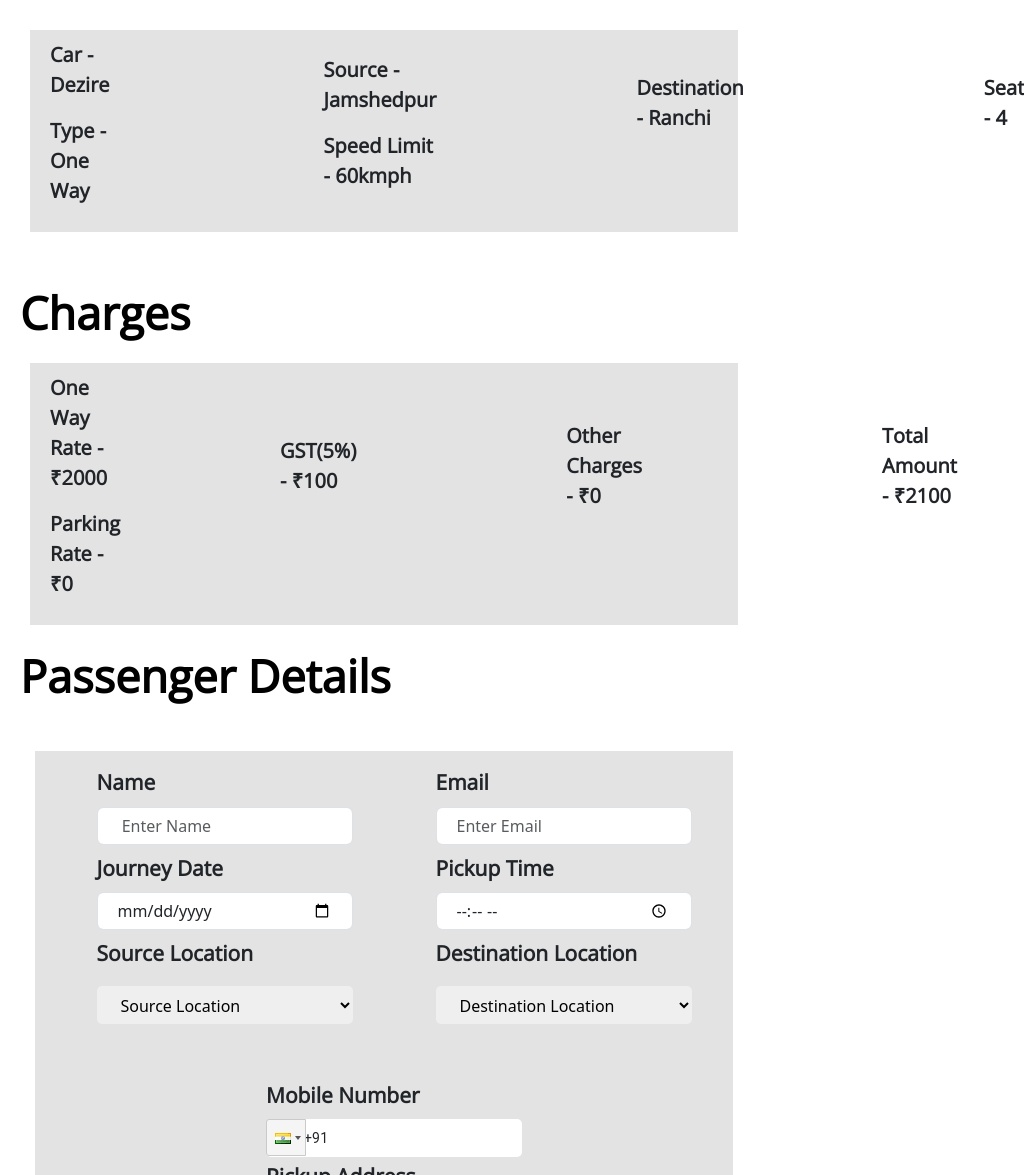
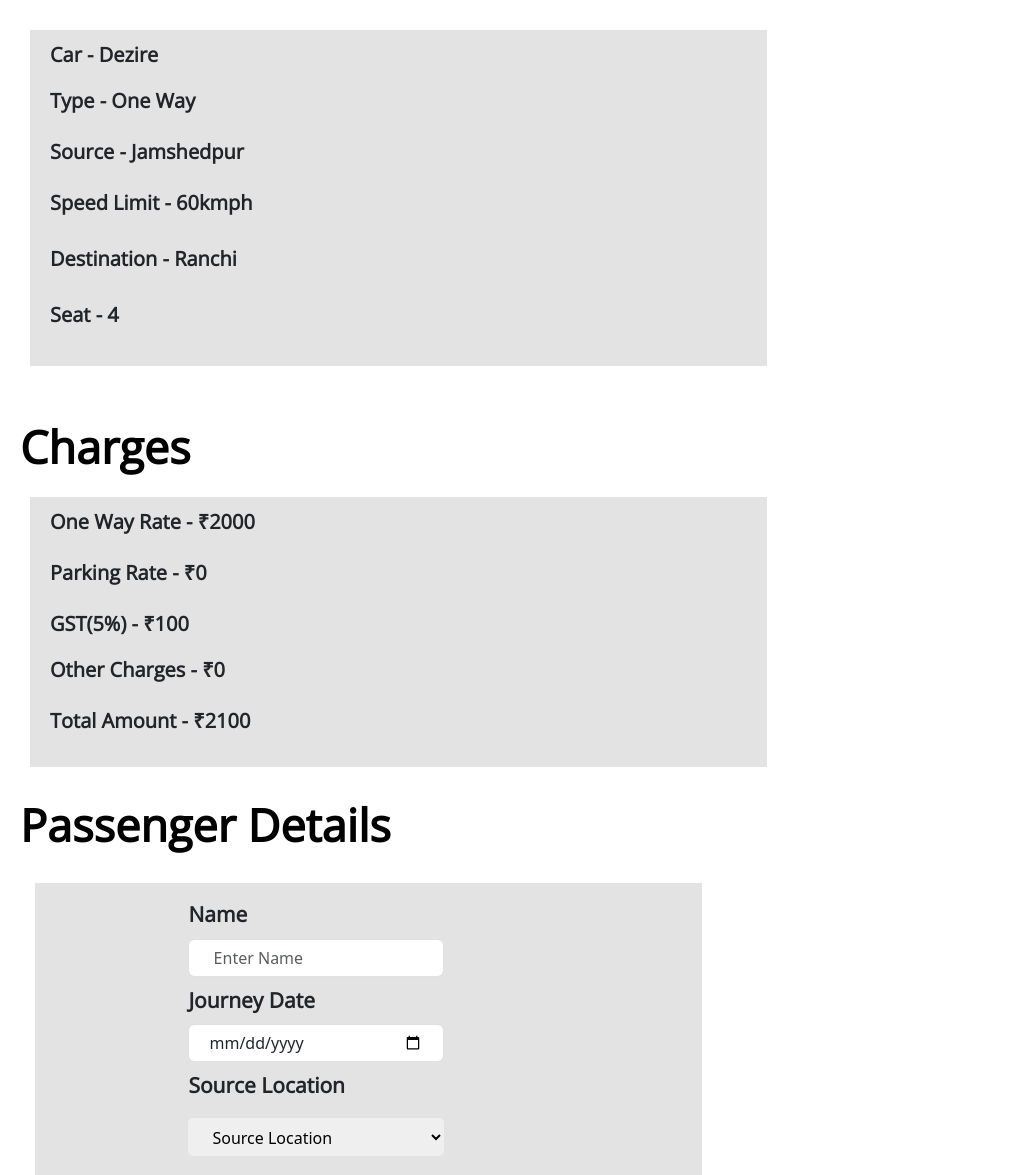
Before and after one commit to adarshraj26/Deep-Travels, a React (Create React App) app: page /VehicleDetails in a window 768 px wide. Shown: the part 141-1316 px from the top of the page, 1024 px wide, since content can reach past the window. Built offline with nearby package versions, Linux system fonts and the light colour scheme.

Commit message:
tav view

```diff
--- a/src/Components/Homepage/testimonial.js
+++ b/src/Components/Homepage/testimonial.js
@@ -67,4 +67,4 @@ const Testimonial = () => {
     )
 }
 
-export default Testimonial
+export default Testimonial;
--- a/src/Components/style.css
+++ b/src/Components/style.css
@@ -524,11 +524,7 @@ footer {
     width: 100%;
   }
 }
-@media only screen and (min-device-width: 768px) and (max-device-width: 1024px) {
-  .container-4{
-    width: 100%;
-  }
- }
+
 .card-4 {
   background-color: var(--vd-color);
   width: auto;
@@ -621,8 +617,8 @@ footer {
   font: normal normal var(--fw-1) 45px/61px var(--ff-2);
   letter-spacing: 0px;
   color: var(--secondary-color);
-  margin-top: 20px;
-  margin-bottom: 10px;
+  margin-top: 27px;
+  margin-bottom: -7px;
   margin-left: 20px;
 }
 
@@ -1419,3 +1415,148 @@ footer {
   }
 
 }
+/* tab view */
+@media screen and (min-device-width: 768px) and (max-device-width: 1024px) {
+  .title, .heading
+  {
+    width:100%;
+    display: block;
+  }
+  .section-vehicle-details{
+    width: 96%;
+    display: block;
+    /* padding-right: 30px; */
+  }
+  .container-4{
+    width: 100%;
+    display: block;
+    }
+  .card-4{
+    width: 100%;
+    display: block;
+  }
+  .card-body-7{
+    width: 100%;
+    display: block;
+    padding-bottom: 5px;
+  }
+  .card-body-7 .chargedetails{
+    padding-bottom: 0;
+  }
+  .card-body-8{
+    width: 100%;
+    display: block;
+    margin-left: 10px;
+    padding-bottom: 5px;
+  }
+  .card-body-8 .chargedetails{
+    padding-bottom:5px;
+  }
+  .card-body-9{
+    width: 100%;
+    display: block;
+    margin-left: 10px;
+    padding-bottom:10px ;
+  }
+  .card-body-10{
+    width: 100%;
+    display: block;
+    padding-top:0;
+    margin-left: 10px;
+    padding-bottom: 10px;
+
+  }
+  .section-charges-details{
+    width: 96%;
+    display: block;
+    /* padding-right: 30px; */
+  }
+  .container-3{
+    width: 100%;
+    display: block;
+    /* margin-right: 10px; */
+  }
+  .card-3{
+    width: 100%;
+    display: block;
+    margin-right: 10px;
+  }
+  .card-body-3{
+    width: 100%;
+    display: block;
+  }
+  .card-body-3 .chargedetails{
+    padding-bottom: 5px;
+  }
+  .card-body-5.chargedetails{
+    padding-bottom: 10px;
+  }
+  .card-body-4{
+    width: 100%;
+    display: block;
+    margin-left: 10px;
+    padding-bottom: 0;
+  }
+  .card-body-5{
+    width: 100%;
+    display: block;
+    margin-left: 10px;
+    padding-bottom: 5px;
+  }
+  .card-body-6{
+    width: 100%;
+    display: block;
+    margin-left: 10px;
+    padding-bottom: 5px;
+  }
+  .section-passenger-details{
+    width: 96%;
+    margin-right: 20px;
+  }
+  .passDetails{
+    width: 100%;
+  }
+  .container-1{
+    width: 100%;
+    /* display: grid;
+    justify-content: center; */
+  }
+  .card-2{
+    width: 100%;
+    display: block;
+    padding-left: 20%;
+
+  }
+  .card-group{
+    width: 100%;
+    display: block;
+
+  }
+  .card-group label{
+    width: 100%;
+
+  }
+  .card-img-card-img-overlay{
+    width: 100%;
+    padding-bottom: 0;
+  }
+  .card-body-1{
+    width: 100%;
+    /* margin-bottom: 10px; */
+  }
+  .card-body-2{
+    width: 100%;
+  }
+  .card-body-11{
+    width: 100%;
+  }
+  .card-img-1{
+    width: 100%;
+    display: block;
+    padding-left: 14%;
+  }
+  .button{
+    width: 60%;
+    display: block;
+  }
+}
```
